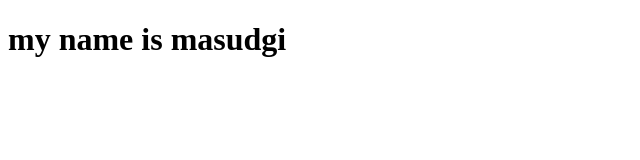
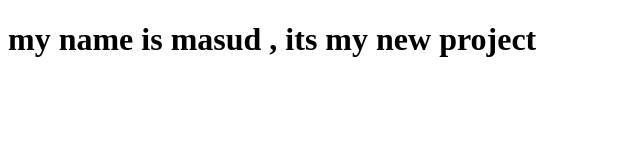
Before and after one commit to mohammad-masud/newpr, a plain HTML site: page index.html in a window 1280 px wide. Shown: the whole page, without its empty margins (0-640 px from the left). Drawn offline with Linux system fonts and the light colour scheme.

Commit message:
latest change

```diff
--- a/index.html
+++ b/index.html
@@ -6,6 +6,6 @@
     <title>new pr</title>
 </head>
 <body>
-    <h1>my name is masudgi</h1>
+    <h1>my name is masud , its my new project</h1>
 </body>
 </html>
```
